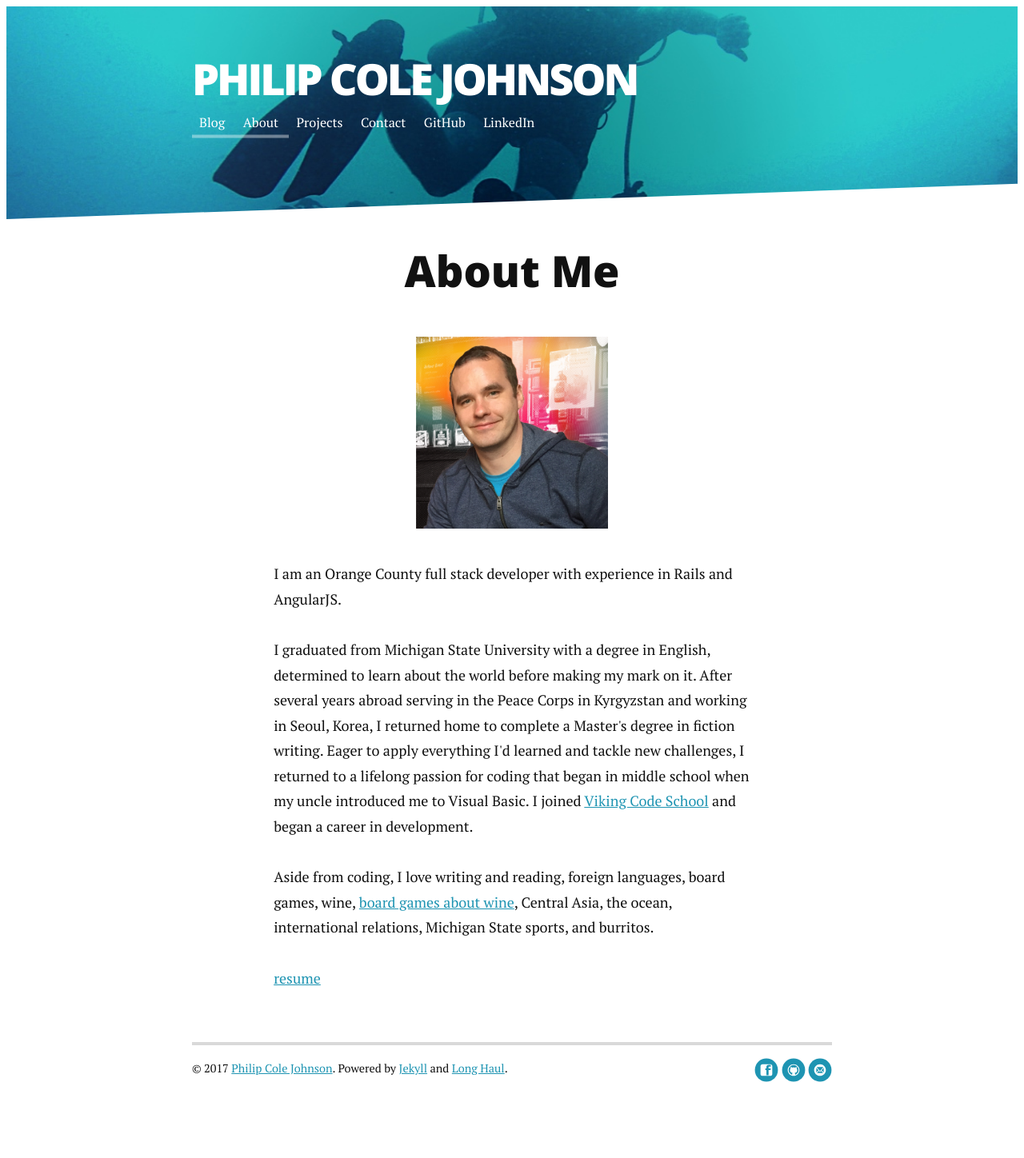
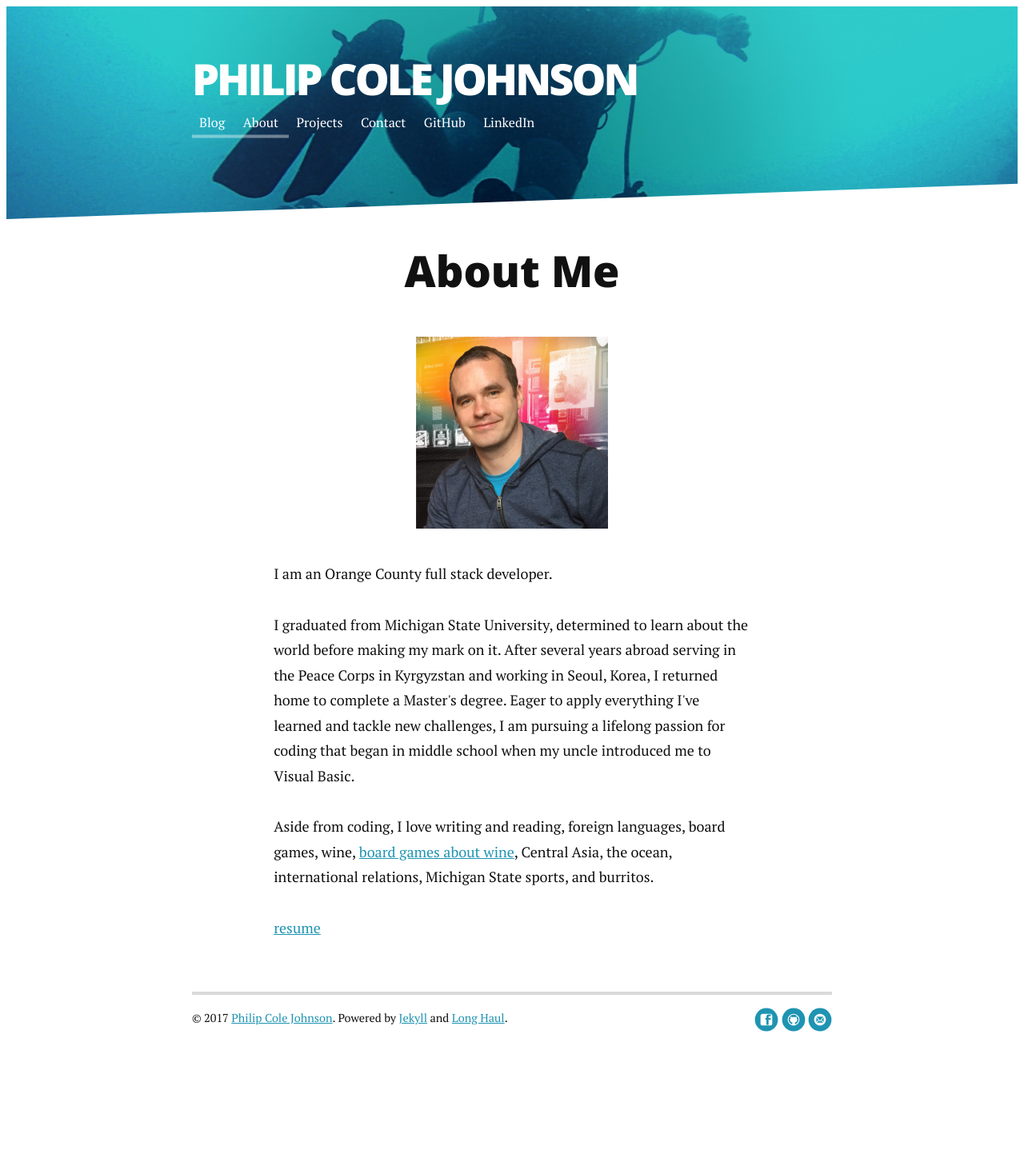
Before and after one commit to philipcolejohnson/philipcolejohnson.github.io, a Jekyll site: the page built from about.md, in a window 1280 px wide. Shown: the whole page at 80% size. Built offline with Jekyll 4.4.1, drawn with Linux system fonts in a browser that asks for light colours; nearby versions of some CDN libraries; after the commit the page ends 1385 px from its top, so only the background shows below that.

Commit message:
Changes about page

```diff
--- a/about.md
+++ b/about.md
@@ -6,9 +6,9 @@ title: About Philip Cole Johnson
 <div class="post">
   <h1 class="pageTitle">About Me</h1>
   <img src="{{ '/assets/img/profile.jpg' | prepend: site.baseurl }}" alt="A pasture in Kyrgyzstan" width="30%" style="margin-left: 35%">
-    <p>I am an Orange County full stack developer with experience in Rails and AngularJS.</p>
+    <p>I am an Orange County full stack developer.</p>
 
-    <p>I graduated from Michigan State University with a degree in English, determined to learn about the world before making my mark on it. After several years abroad serving in the Peace Corps in Kyrgyzstan and working in Seoul, Korea, I returned home to complete a Master's degree in fiction writing. Eager to apply everything I'd learned and tackle new challenges, I returned to a lifelong passion for coding that began in middle school when my uncle introduced me to Visual Basic. I joined <a href="http://www.vikingcodeschool.com">Viking Code School</a> and began a career in development.</p>
+    <p>I graduated from Michigan State University, determined to learn about the world before making my mark on it. After several years abroad serving in the Peace Corps in Kyrgyzstan and working in Seoul, Korea, I returned home to complete a Master's degree. Eager to apply everything I've learned and tackle new challenges, I am pursuing a lifelong passion for coding that began in middle school when my uncle introduced me to Visual Basic.</p>
 
     <p>Aside from coding, I love writing and reading, foreign languages, board games, wine, <a href="https://www.boardgamegeek.com/boardgame/128621/viticulture">board games about wine</a>, Central Asia, the ocean, international relations, Michigan State sports, and burritos.</p>
 
```
Also changed, not shown: 1 other file.
